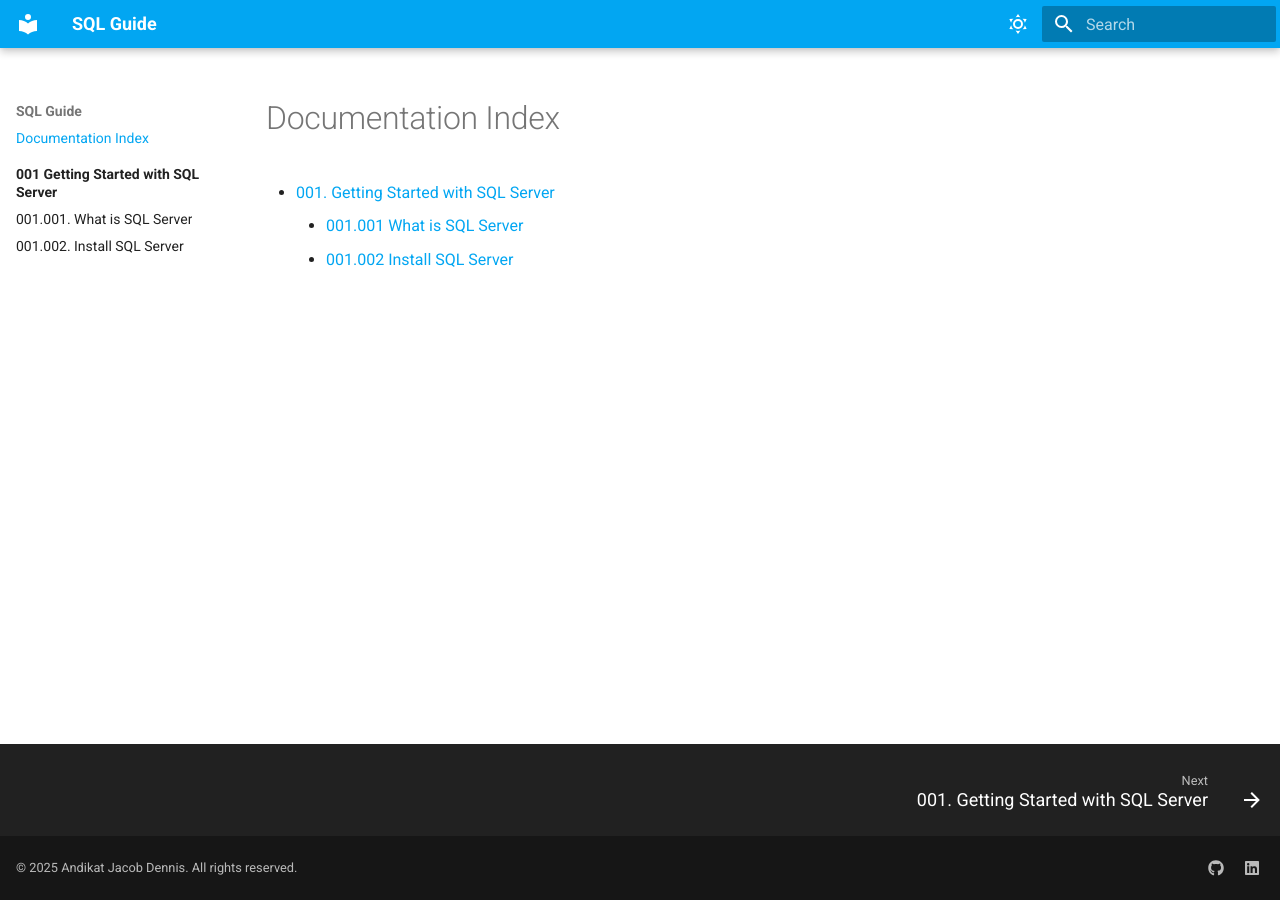
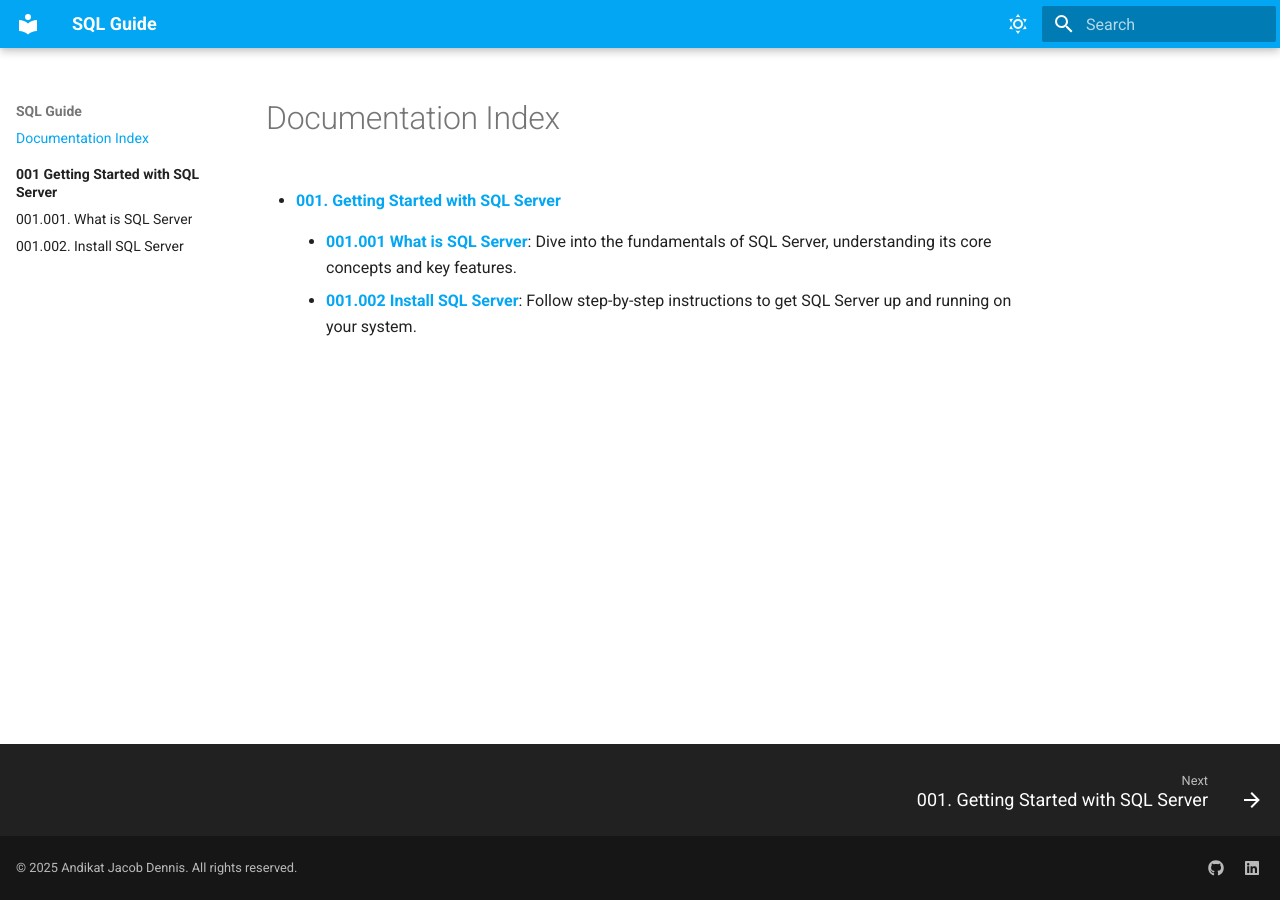
Before and after one commit to andikatjacobdennis/SQL_Guide, an MkDocs documentation site: the page built from docs/index.md, in a window 1280 px wide. Built offline with MkDocs 1.6.1 and Material for MkDocs 9.7.7, drawn with Linux system fonts in a browser that asks for light colours.

Commit message:
Refactor documentation index for improved formatting: adjust list syntax for consistency and clarity

```diff
--- a/docs/index.md
+++ b/docs/index.md
@@ -1,5 +1,7 @@
 # Documentation Index
 
-- [001. Getting Started with SQL Server](001_Getting_Started_with_SQL_Server/index.md)
-      - [001.001 What is SQL Server](001_Getting_Started_with_SQL_Server/001.001.What_is_SQL_Server.md)
-      - [001.002 Install SQL Server](001_Getting_Started_with_SQL_Server/001.002.Install_SQL_Server.md)
+* **[001. Getting Started with SQL Server](001_Getting_Started_with_SQL_Server/index.md)**
+
+      * **[001.001 What is SQL Server](001_Getting_Started_with_SQL_Server/001.001.What_is_SQL_Server.md)**: Dive into the fundamentals of SQL Server, understanding its core concepts and key features.
+
+      * **[001.002 Install SQL Server](001_Getting_Started_with_SQL_Server/001.002.Install_SQL_Server.md)**: Follow step-by-step instructions to get SQL Server up and running on your system.
```
